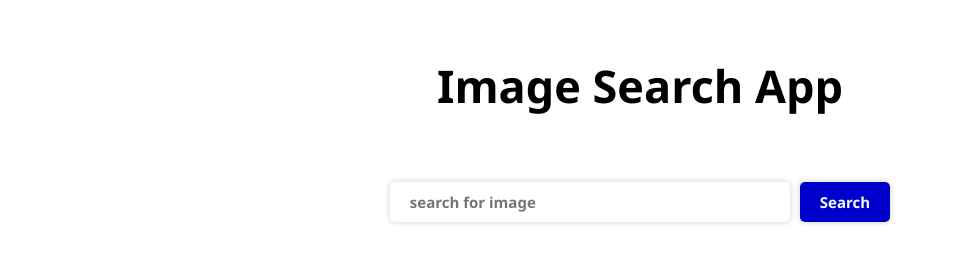
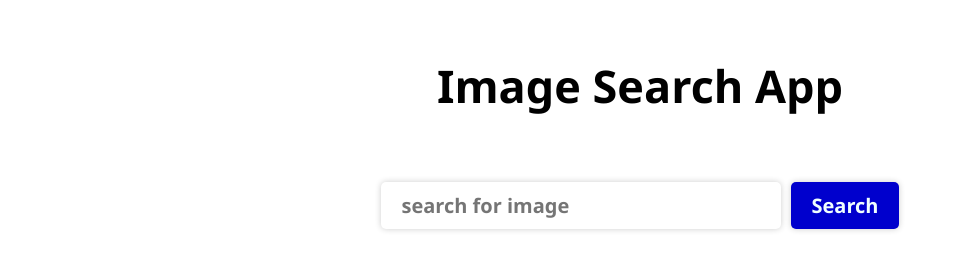
Before and after one commit to snehadas04/Image_Searching_Application, a plain HTML site: page index.html in a window 1280 px wide. Shown: the top 279 px of the page, without its empty margins (0-964 px from the left). Drawn offline with Linux system fonts and the light colour scheme.

Commit message:
Add files via upload

```diff
--- a/style.css
+++ b/style.css
@@ -31,7 +31,7 @@ form{
     border: none;
     box-shadow: 0 0 6px rgba(0, 0, 0, 0.2);
     border-radius: 5px;
-    font-size: 15px;
+    font-size: 20px;
     color: #333;
 }
 
@@ -40,9 +40,13 @@ form{
     background-color: mediumblue;
     color: azure;
     border: none;
-    font-size: 15px;
+    font-size: 20px;
     box-shadow: 0 0 6px rgba(0, 0, 0, 0.2);
     cursor: pointer;
     border-radius: 5px;
     margin-left: 10px;
 }
+
+.search-result{
+
+}
```
